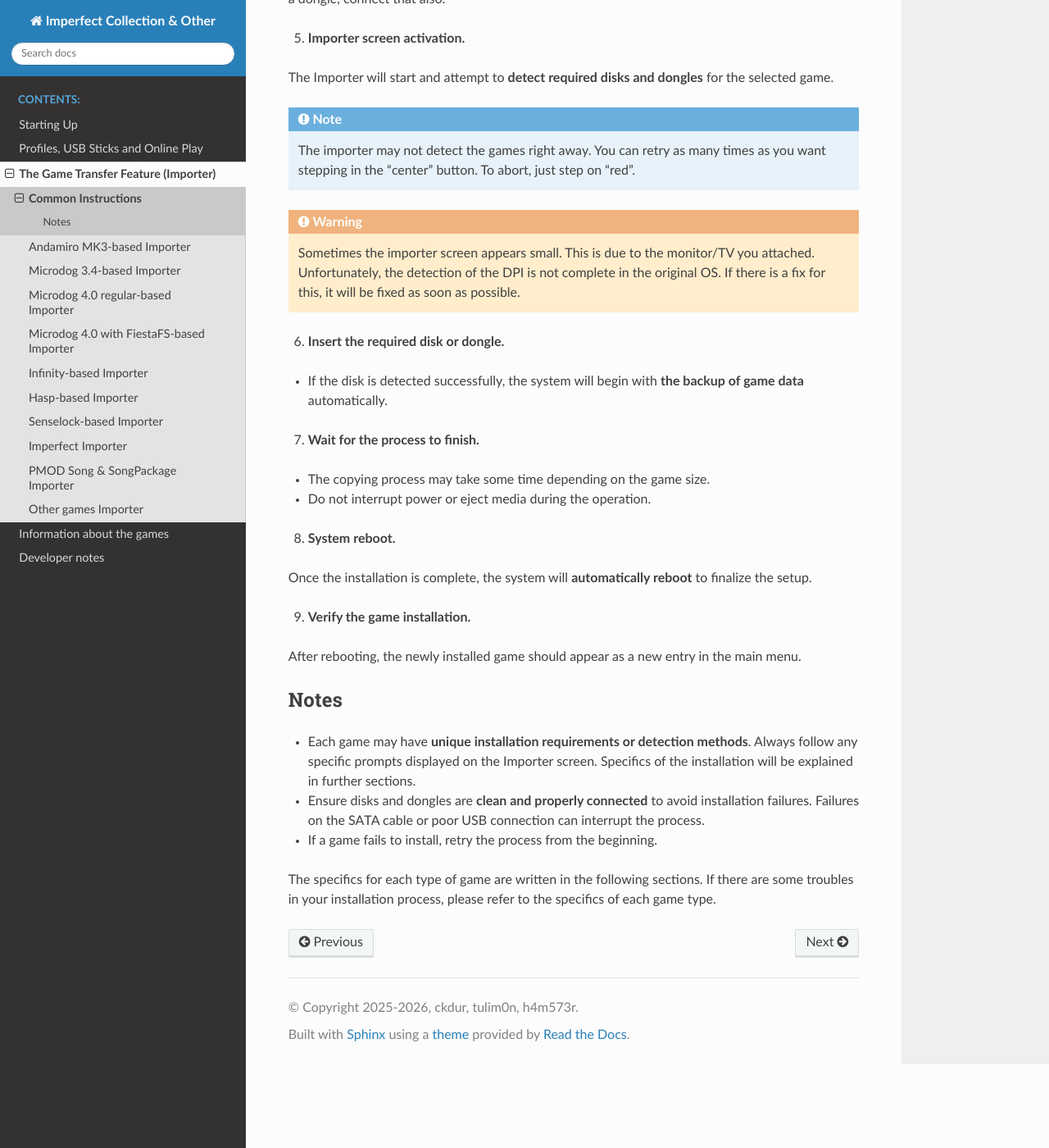
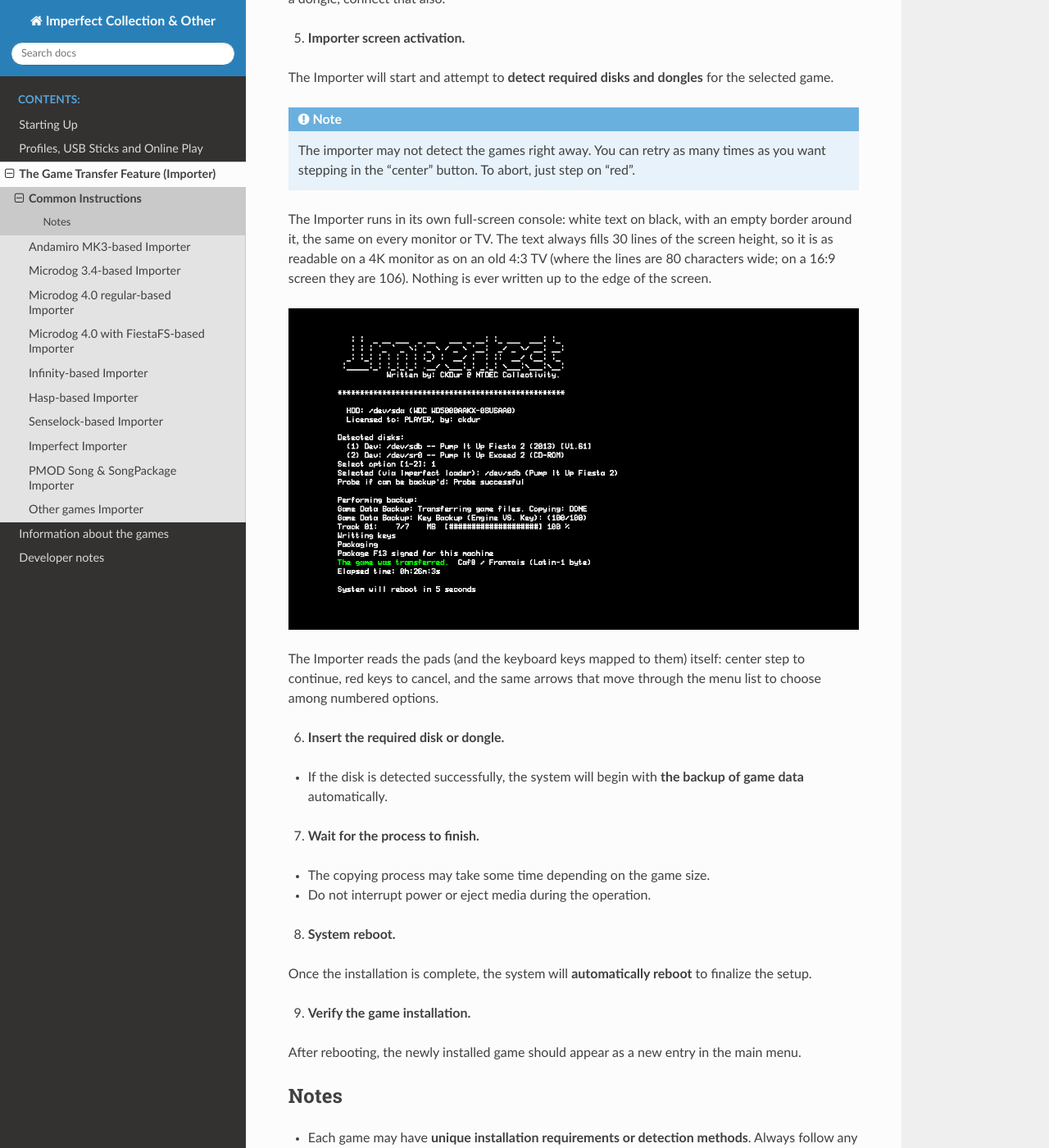
Before and after one commit to ckdur/imperfect-manual, a Sphinx documentation site: the page built from docs/importer/common.rst, in a window 1280 px wide and 1400 px high, scrolled down 557 px. Shown: the whole window at 82% size. Built offline with Sphinx 7.4.7 and the Read the Docs theme 3.1.0, drawn with Linux system fonts in a browser that asks for light colours.

Commit message:
Importer: the new full-screen console, same text size on every screen (IMPER-89)
Co-Authored-By: Claude Opus 5.5 <noreply@anthropic.com>

```diff
--- a/docs/importer/common.rst
+++ b/docs/importer/common.rst
@@ -32,12 +32,18 @@ for the selected game.
    The importer may not detect the games right away. You can retry as many times
    as you want stepping in the "center" button. To abort, just step on "red".
 
-.. warning::
+The Importer runs in its own full-screen console: white text on black, with
+an empty border around it, the same on every monitor or TV. The text always
+fills 30 lines of the screen height, so it is as readable on a 4K monitor as on
+an old 4:3 TV (where the lines are 80 characters wide; on a 16:9 screen they
+are 106). Nothing is ever written up to the edge of the screen.
 
-   Sometimes the importer screen appears small. This is due to the monitor/TV
-   you attached. Unfortunately, the detection of the DPI is not complete in the
-   original OS. If there is a fix for this, it will be fixed as soon as
-   possible.
+.. image:: ../img/importer_console.png
+   :alt: The Importer console at 1280x720, at the end of a transfer
+
+The Importer reads the pads (and the keyboard keys mapped to them) itself:
+center step to continue, red keys to cancel, and the same arrows that move
+through the menu list to choose among numbered options.
 
 6. **Insert the required disk or dongle.**
 
```
Also changed, not shown: docs/img/importer_console.png (added).
